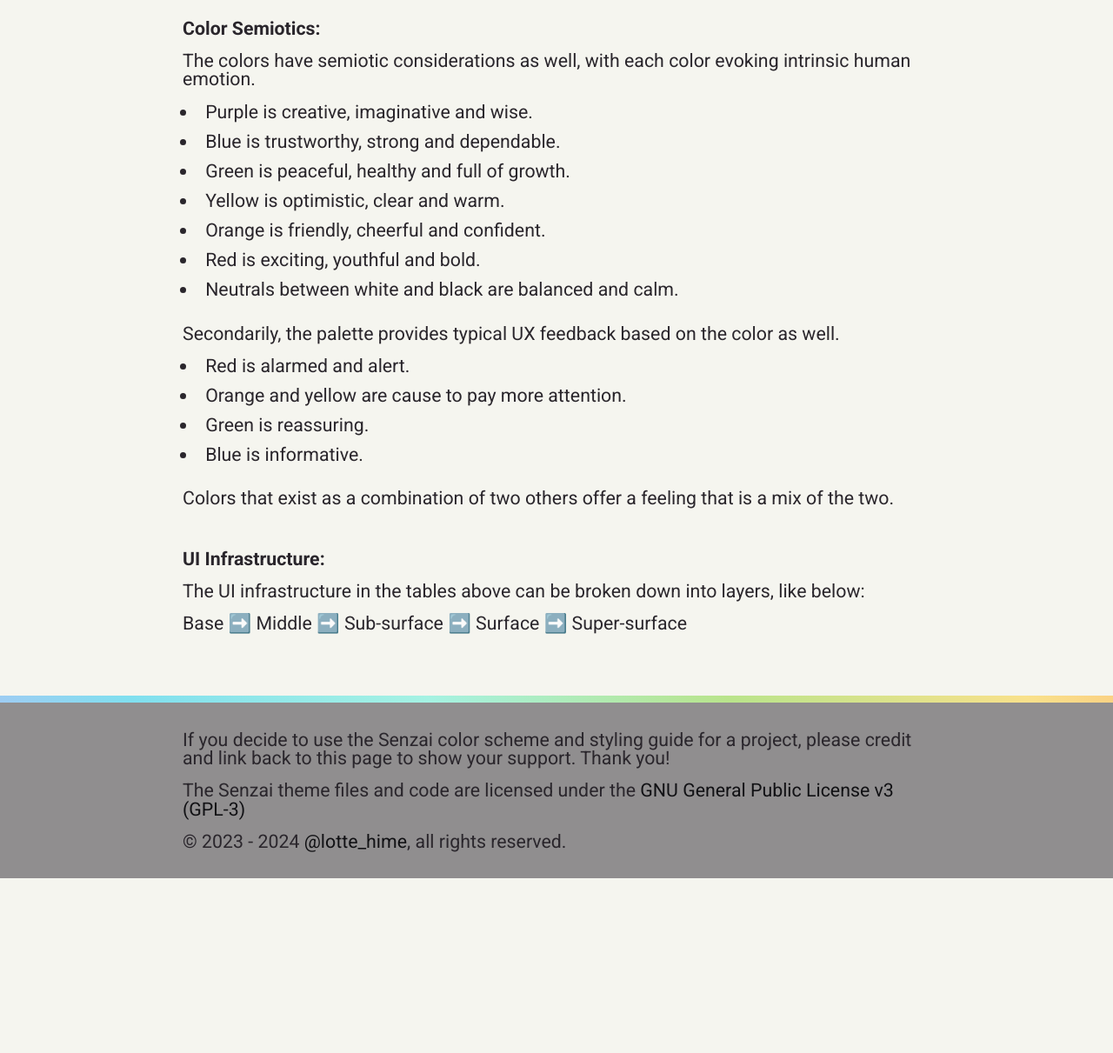
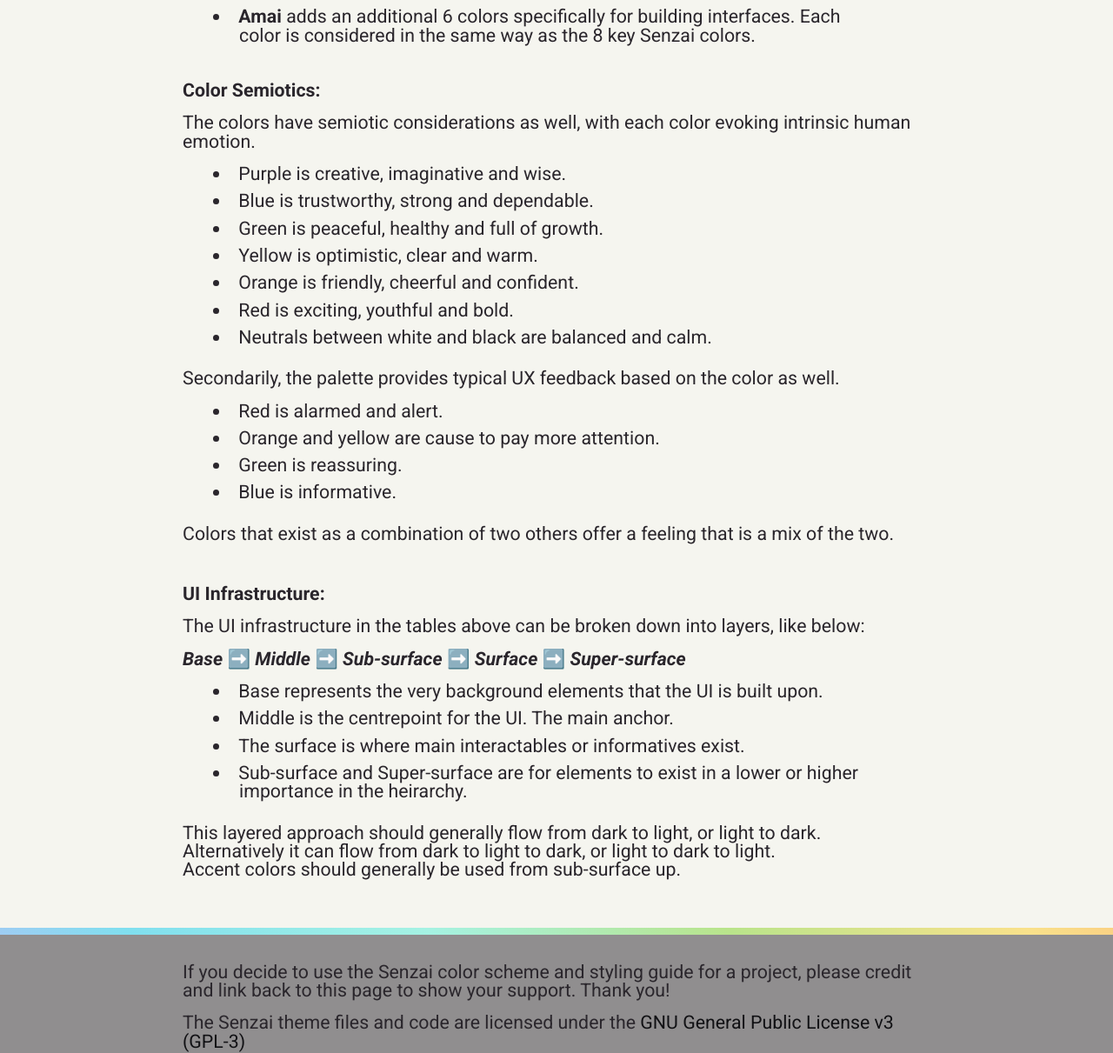
Before and after one commit to lottehime/senzai-theme, a plain HTML site: page styleguide.html in a window 1280 px wide. Shown: the part 3796-5007 px from the top of the page at 87% size. Before the commit the page ends 4806 px from the top, so only its background shows below. Drawn offline with Linux system fonts and the light colour scheme.

Commit message:
(docs) Add additional spec info

```diff
--- a/css/style.css
+++ b/css/style.css
@@ -137,7 +137,7 @@ p {
 }
 li {
 	min-width: 25%;
-	max-width: 860px;
+	max-width: 740px;
 	height: auto;
 	margin: 0 auto;
 	font-size: 16pt;
@@ -145,9 +145,9 @@ li {
 	text-align: left;
 	list-style-type: disc;
   	list-style-position: inside;
-  	text-indent: -1.4em;
-  	padding-left: 2.5em;
-  	padding-bottom: 0.6em;
+  	text-indent: -30px;
+  	padding-left: 10px;
+  	padding-bottom: 10px;
 }
 blockquote, q {
 	quotes: none;
--- a/styleguide.html
+++ b/styleguide.html
@@ -820,7 +820,10 @@
 		</p>
 		</br>
 		<li>
-			Senzai consists of 8 key colors. Each color has it's own use-cases and reason to exist distinct from the others. Each one has a label for identification that evokes the color and the stylistic theme. Each color is considered with dark & bright ambiance in mind for designs and intended for use in a minial and flat style.
+			<strong>Senzai</strong> consists of 8 key colors. Each color has it's own use-cases and reason to exist distinct from the others. Each one has a label for identification that evokes the color and the stylistic theme. Each color is considered with dark & bright ambiance in mind for designs and intended for use in a minial and flat style.
+		</li>
+		<li>
+			<strong>Amai</strong> adds an additional 6 colors specifically for building interfaces. Each color is considered in the same way as the 8 key Senzai colors.
 		</li>
 
 		</br>
@@ -866,14 +869,16 @@
 		</br>
 		<p>The UI infrastructure in the tables above can be broken down into layers, like below:</p>
 		</br>
-		<p>Base ➡️ Middle ➡️ Sub-surface ➡️ Surface ➡️ Super-surface</p>
+		<p><strong><i>Base</i> ➡️ <i>Middle</i> ➡️ <i>Sub-surface</i> ➡️ <i>Surface</i> ➡️ <i>Super-surface</i></strong></p>
 		</br>
-		<p></p>
-
-
-
-
-
+		<li>Base represents the very background elements that the UI is built upon.</li>
+		<li>Middle is the centrepoint for the UI. The main anchor.</li>
+		<li>The surface is where main interactables or informatives exist.</li>
+		<li>Sub-surface and Super-surface are for elements to exist in a lower or higher importance in the heirarchy.</li>
+		</br>
+		<p>This layered approach should generally flow from dark to light, or light to dark.
+		<p>Alternatively it can flow from dark to light to dark, or light to dark to light.</p>
+		<p>Accent colors should generally be used from sub-surface up.</p>
 
 	</div>
 	</br>
```
